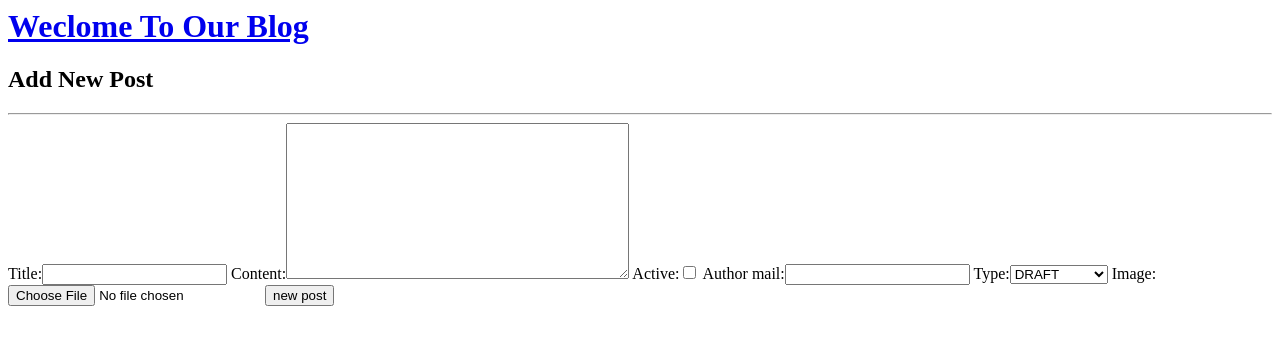
After one commit to Pythondeveloper6/django-hotel-, a Django app: page /blog/new in a window 1280 px wide. The commit adds this page. Shown: the top 345 px of the page. Run offline with Django 3.2, Linux system fonts and the light colour scheme.

Commit message:
--- Auto-Git Commit ---

```diff
--- /dev/null
+++ b/blog/forms.py
@@ -0,0 +1,10 @@
+from django import forms
+from .models import Post
+
+
+class PostForm(forms.ModelForm):
+    class Meta:
+        model = Post
+        # fields = '__all__'
+        # fields = ['title','content']
+        exclude = ['created_at',]
--- a/blog/templates/post/all_posts.html
+++ b/blog/templates/post/all_posts.html
@@ -1,5 +1,5 @@
 <h1> <a href="{% url 'blog:blog_list' %}">Weclome To Our Blog </a> </h1>
-<a href=""> Add New Post</a>
+<a href="{% url 'blog:new_post' %}"> Add New Post</a>
 <hr>
 
 {% for post in posts %}
--- /dev/null
+++ b/blog/templates/post/new.html
@@ -0,0 +1,9 @@
+<h1> <a href="{% url 'blog:blog_list' %}">Weclome To Our Blog </a> </h1>
+<h2>Add New Post</h2>
+<hr>
+
+
+<form method="POST">
+    {{form}}
+    <input type="submit"  value="new post">
+</form>
--- a/blog/urls.py
+++ b/blog/urls.py
@@ -1,5 +1,5 @@
 from django.urls import path
-from blog.views import all_posts , single_post
+from blog.views import all_posts , single_post , new_post
 
 
 
@@ -7,5 +7,6 @@ app_name='blog'
 
 urlpatterns = [
     path('' , all_posts , name='blog_list'),
+    path('new' , new_post , name='new_post'),
     path('<int:id>',single_post,name='blog_detail')
 ]
--- a/blog/views.py
+++ b/blog/views.py
@@ -1,5 +1,6 @@
 from django.shortcuts import render
 from .models import Post
+from .forms import PostForm
 # Create your views here.
 
 
@@ -14,3 +15,8 @@ def single_post(request,id):
     #logic
     single_post = Post.objects.get(id=id)
     return render(request,'post/single_post.html',{'post':single_post})
+
+
+def new_post(request):
+    form = PostForm()
+    return render(request,'post/new.html',{'form':form})
```
